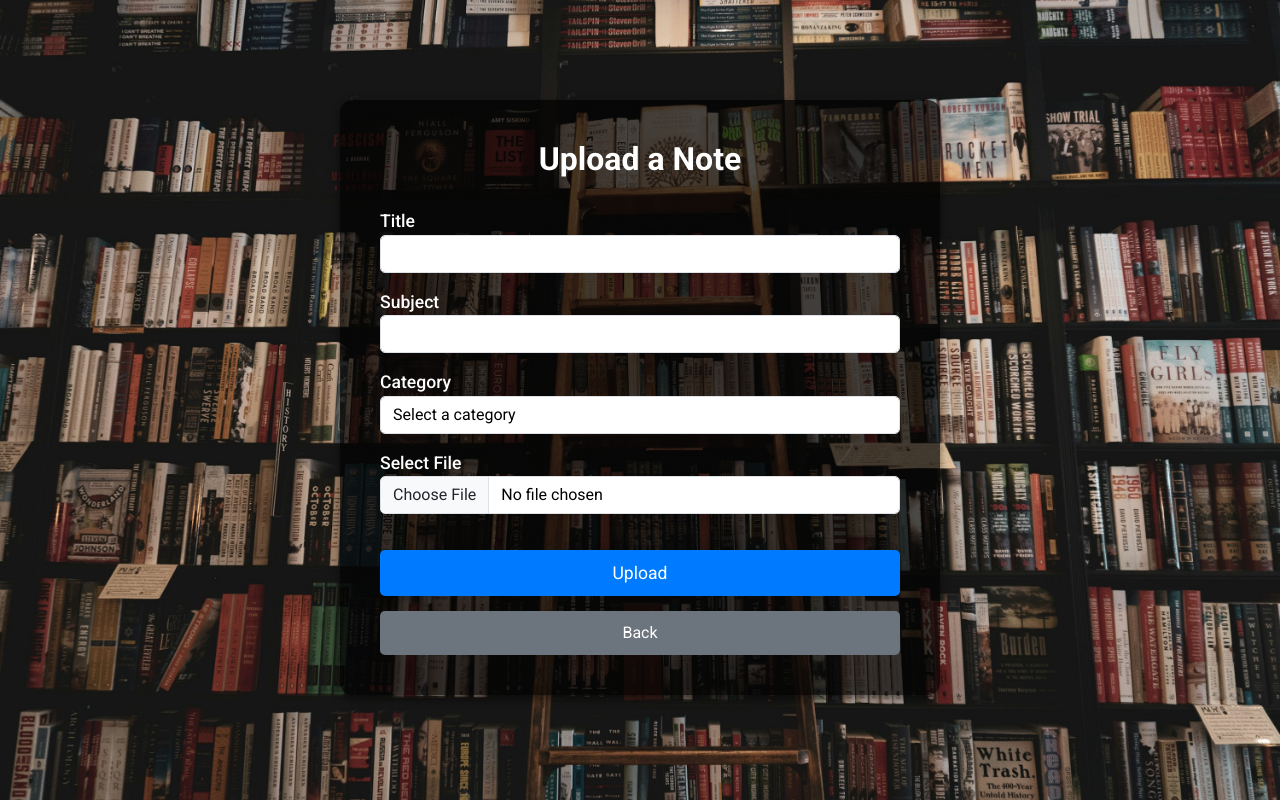
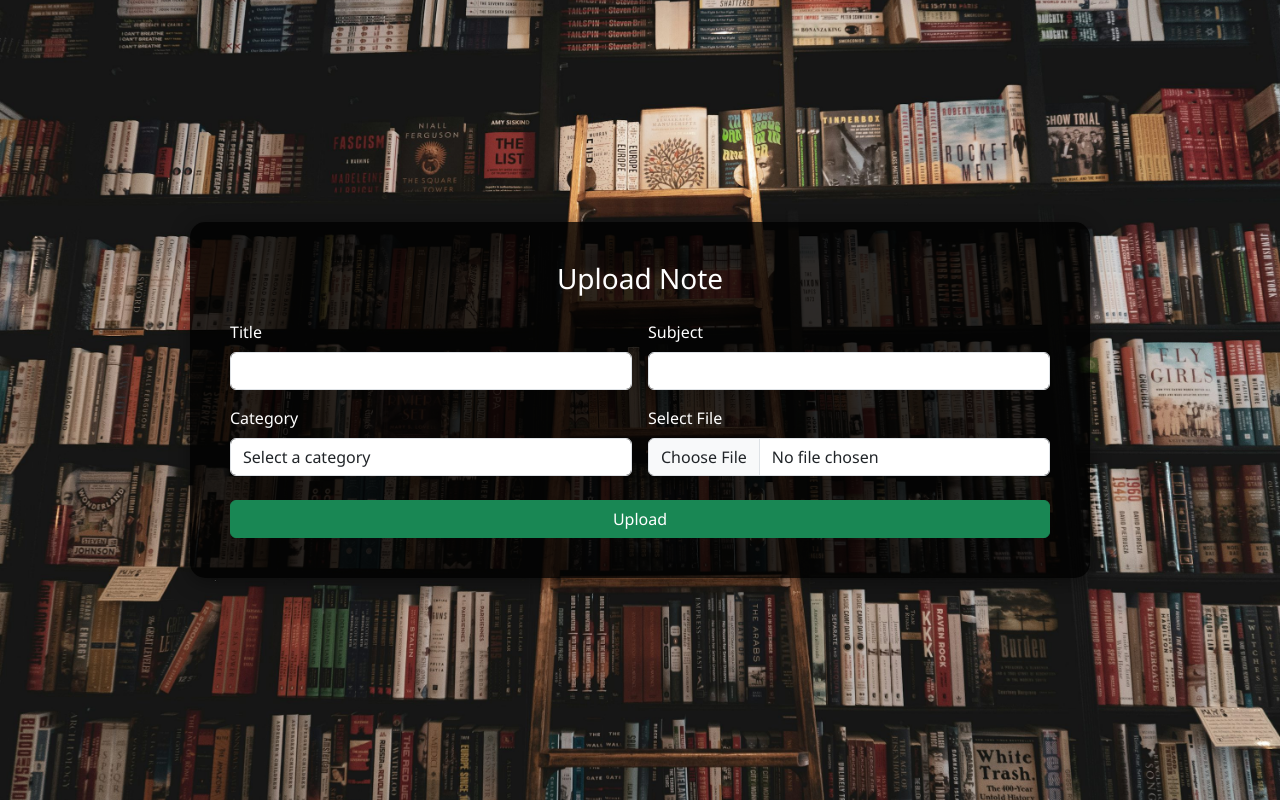
Before and after one commit to avin-dsouza/Digital-Library, a Flask app: page /upload in a window 1280 px wide. Run offline with Flask 3, Linux system fonts and the light colour scheme; a user stored in the database is signed in; some libraries are stand-ins or nearby versions.

Commit message:
Apply latest changes

```diff
--- a/templates/login.html
+++ b/templates/login.html
@@ -37,7 +37,7 @@
 </head>
 <body>
   <div class="login-card">
-    <h3 class="text-center">Login to Digital Library</h3>
+    <h3 class="text-center">📚 Access</h3>
     {% if error %}
       <div class="alert alert-danger">{{ error }}</div>
     {% endif %}
@@ -66,7 +66,7 @@
       <button type="submit" class="btn btn-custom w-100">Login</button>
     </form>
     <div class="text-center mt-3">
-      <small>Don't have an account? <a href="{{ url_for('register') }}">Register here</a></small>
+      <small>Don't have an account? <a href="{{ url_for('register') }}" class="text-decoration-none text-dark">Register</a></small>
     </div>
   </div>
 </body>
--- a/templates/upload.html
+++ b/templates/upload.html
@@ -3,144 +3,75 @@
 <head>
   <meta charset="UTF-8">
   <title>Upload Note</title>
-  <link rel="stylesheet" href="https://cdn.jsdelivr.net/npm/bootstrap@5.3.0/dist/css/bootstrap.min.css">
-  <link href="https://fonts.googleapis.com/css2?family=Roboto:wght@400;500;700&display=swap" rel="stylesheet">
+  <link href="https://cdn.jsdelivr.net/npm/bootstrap@5.3.0/dist/css/bootstrap.min.css" rel="stylesheet">
   <style>
     body {
       background-image: url("/static/library.jpg");
       background-size: cover;
       background-position: center;
-      color: #fff;
-      font-family: 'Roboto', sans-serif;
+      background-attachment: fixed;
+      height: 100vh;
+      margin: 0;
+      display: flex;
+      align-items: center;
+      justify-content: center;
+      font-family: 'Segoe UI', Tahoma, Geneva, Verdana, sans-serif;
     }
 
-    .form-container {
-      background-color: rgba(0, 0, 0, 0.7);
+    .upload-card {
+      background-color: rgba(0, 0, 0, 0.8);
       padding: 40px;
-      border-radius: 12px;
-      box-shadow: 0 4px 10px rgba(0, 0, 0, 0.5);
-      max-width: 600px;
-      margin: 100px auto;
+      border-radius: 15px;
+      width: 90%;
+      max-width: 900px;
+      color: white;
+      box-shadow: 0 4px 20px rgba(0, 0, 0, 0.4);
     }
 
-    .form-control {
-      background-color: #fff !important;
-      color: #000 !important;
+    .btn-custom {
+      background-color: #6b4f2d;
+      color: white;
     }
 
-    label {
-      font-weight: 500;
-      font-size: 1.1rem;
-    }
-
-    .btn {
-      margin-top: 20px;
-      font-size: 1.1rem;
-      padding: 10px 20px;
-      border-radius: 5px;
-      transition: background-color 0.3s;
-    }
-
-    .btn-primary {
-      background-color: #007bff;
-      border: none;
-    }
-
-    .btn-primary:hover {
-      background-color: #0056b3;
-    }
-
-    .btn-secondary {
-      background-color: #6c757d;
-      border: none;
-    }
-
-    .btn-secondary:hover {
-      background-color: #5a6268;
-    }
-
-    h2 {
-      font-weight: 700;
-      margin-bottom: 30px;
-      font-size: 2rem;
-    }
-
-    .form-group {
-      margin-bottom: 20px;
-    }
-
-    .form-control, .btn {
-      border-radius: 5px;
-    }
-
-    .back-link {
-      display: inline-block;
-      margin-top: 15px;
-      font-size: 1rem;
-      color: #fff;
-      text-decoration: none;
-    }
-
-    .back-link:hover {
-      text-decoration: underline;
-    }
-
-    /* Responsive Design */
-    @media (max-width: 576px) {
-      .form-container {
-        padding: 25px;
-        margin: 40px 20px;
-      }
-      h2 {
-        font-size: 1.6rem;
-      }
+    .btn-custom:hover {
+      background-color: #533e23;
     }
   </style>
 </head>
 <body>
-  <div class="container">
-    <div class="form-container">
-      <h2 class="text-center text-white">Upload a Note</h2>
-
-      <form method="POST" enctype="multipart/form-data">
-        <div class="mb-3 form-group">
-          <label for="title">Title</label>
-          <input type="text" name="title" id="title" class="form-control" required>
+  <div class="upload-card">
+    <h3 class="text-center mb-4">Upload Note</h3>
+    <form method="post" enctype="multipart/form-data">
+      <div class="row g-3">
+        <div class="col-md-6">
+          <label for="title" class="form-label">Title</label>
+          <input type="text" class="form-control" id="title" name="title" required>
         </div>
-
-        <div class="mb-3 form-group">
-          <label for="subject">Subject</label>
-          <input type="text" name="subject" id="subject" class="form-control" required>
+        <div class="col-md-6">
+          <label for="subject" class="form-label">Subject</label>
+          <input type="text" class="form-control" id="subject" name="subject" required>
         </div>
-
-        <div class="mb-3 form-group">
-          <label for="category">Category</label>
+        <div class="col-md-6">
+          <label for="category" class="form-label">Category</label>
           <select name="category" id="category" class="form-control" required>
             <option value="" disabled selected>Select a category</option>
             <option value="PDF">PDF</option>
-            <option value="Image">Image</option>
             <option value="Word Document">Word Document</option>
             <option value="PowerPoint">PowerPoint</option>
             <option value="Excel Spreadsheet">Excel Spreadsheet</option>
-            <option value="Text File">Text File</option>
+            <option value="Image">Image</option>
             <option value="Audio">Audio</option>
             <option value="Video">Video</option>
-            <option value="Ebook">Ebook</option>
-            <option value="Archive">Archive (ZIP, RAR)</option>
-            <option value="Code">Code (e.g., Python, JavaScript)</option>
             <option value="Other">Other</option>
           </select>
         </div>
-
-        <div class="mb-3 form-group">
-          <label for="file">Select File</label>
-          <input type="file" name="file" id="file" class="form-control" accept=".pdf,.doc,.docx,.ppt,.pptx,.xls,.xlsx,.txt,.jpg,.jpeg,.png,.mp3,.mp4,.zip,.rar,.epub,.mobi,.py,.js" required>
+        <div class="col-md-6">
+          <label for="file" class="form-label">Select File</label>
+          <input type="file" class="form-control" id="file" name="file" required>
         </div>
-
-        <button type="submit" class="btn btn-primary w-100">Upload</button>
-        <a href="/" class="btn btn-secondary w-100 back-link">Back</a>
-      </form>
-    </div>
+      </div>
+      <button type="submit" class="btn btn-success w-100 mt-4">Upload</button>
+    </form>
   </div>
 </body>
 </html>
```
Also changed, not shown: templates/register.html (+9 -19 lines).
